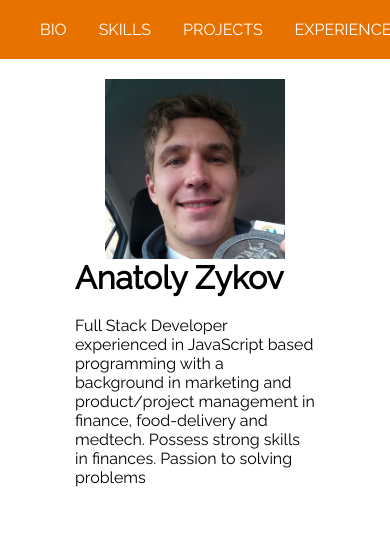
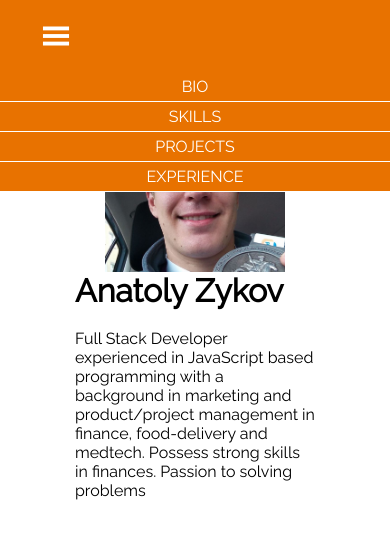
Before and after one commit to AnatolyZZZ/portfolio, a plain HTML site: page index.html in a window 390 px wide. Shown: the top 534 px of the page. Drawn offline with nearby package versions, Linux system fonts and the light colour scheme.

Commit message:
mobile dropdown menu added

```diff
--- a/index.html
+++ b/index.html
@@ -10,9 +10,8 @@
 </head>
 <body>
     <header>
+        <span class="material-symbols-outlined" id="burger-menu">menu</span>
         <nav>
-            <span class="material-symbols-outlined" id="burger-menu">menu</span>
-
             <ul>
                 <li><a href="#bio">Bio</a></li>
                 <li><a href="#skills-ancor">Skills</a></li>
@@ -24,6 +23,12 @@
     </header>
 
     <div class="main-block">
+        <div id="mobile-menu">
+            <a href="#bio"><div class="mobile-menu-div"><p>Bio</p></div></a>
+            <a href="#skills-ancor"><div class="mobile-menu-div">Skills</div></a>
+            <a href="#projects-ancor"><div class="mobile-menu-div">Projects</div></a>
+            <a href="#experience-ancor"><div class="mobile-menu-div">Experience</div></a>
+        </div>
 
         <div id="bio">
             <img src="images/Tolya.jpg" alt="My photo">
--- a/main.css
+++ b/main.css
@@ -3,9 +3,9 @@
 html,h1,h2,h3,h4,h5,h6,a,button{
     font-family: "Raleway";
 }
-html {
-	scroll-behavior: smooth;
-}
+    /* html {
+        scroll-behavior: smooth;
+    } */
 
 * {
     margin: 0;
@@ -14,10 +14,38 @@ html {
     /* border: 1px solid black; */
 }
 
+a {
+    text-decoration: none;
+}
+
+.main-block {
+    position: relative;
+    overflow: hidden;
+}
 
 /* nav starts here */
 #burger-menu {
     display: none;
+    color: white;
+    font-weight: 900;
+    font-size: 2rem;
+}
+
+#mobile-menu {
+    width: 100%;
+    background-color:#e87200;
+    text-decoration: none;
+}
+.mobile-menu-div {
+    border-bottom: 1px solid white;
+    color: white;
+    text-decoration: none;
+    text-transform: uppercase;
+    text-align: center;
+    padding: 5px;
+}
+.mobile-menu a {
+    text-decoration: none;
 }
 
 nav ul {
@@ -301,7 +329,10 @@ label {
     li:nth-child(1) a {
         margin-left: 0px;
     }
-    nav a{
-        margin: 0 1rem;
+    nav {
+        display: none;
+    }
+    #burger-menu {
+        display: flex;
     }
 }
--- a/script.js
+++ b/script.js
@@ -3,25 +3,37 @@ class verticalAnimation  {
         this.object = obj;
         this.step = speed;
         this.direction = 0;
-        this.height = window.getComputedStyle(obj).getPropertyValue('height');
+        const height_string = window.getComputedStyle(obj).getPropertyValue('height');
+        let ind = height_string.indexOf("p")
+        const sub1 = height_string.slice(0,ind)
+        ind = height_string.indexOf(".")
+        const sub2 = ind === -1 ? sub1 : sub1.slice(0, ind)
+        this.height = Number(sub2);
         this.object.style.position = 'absolute';
-        this.offset = 0;
+        this.offset = this.height;
         this.object.style.top = `-${this.offset}.px`;
         this.inertval = 0;
         this.control = control;
-        this.control.addEventListener('click', this.act);
+        this.control.addEventListener('click', this.act.bind(this));
+        this.object.addEventListener('click', this.hide.bind(this));
+    }
+    hide () {
+        this.offset = this.height;
+        this.object.style.top = `-${this.offset}.px`;
+        clearInterval(this.inertval);
+        this.direction = 0;
     }
 
-    makeStep () {
-        this.offset = this.offset + this.step;
-        if (this.offset >= this.height || this.offset <= 0) {
-            this.offset = this.offset <= 0 ? 0 : this.height;
-            clearInterval(this.inertval);
-            this.direction = 0;
+   async act () {
+        const makeStep  = () => {
+            this.offset = this.offset + this.direction * this.step;
+            this.object.style.top = `-${this.offset}.px`;
+            if (this.offset >= this.height || this.offset <= 0) {
+                this.offset = this.offset <= 0 ? 0 : this.height;
+                clearInterval(this.inertval);
+                this.direction = 0;
+            }
         }
-    }
-
-    act () {
         if (this.direction === 1) {
             this.direction = -1;
         } else if (this.direction === -1) {
@@ -32,3 +44,8 @@ class verticalAnimation  {
         }
     }
 }
+
+const menu_icon = document.querySelector("#burger-menu");
+const mobile_menu = document.querySelector('#mobile-menu');
+
+const menuAnimation = new verticalAnimation(mobile_menu, 2, menu_icon)
```
